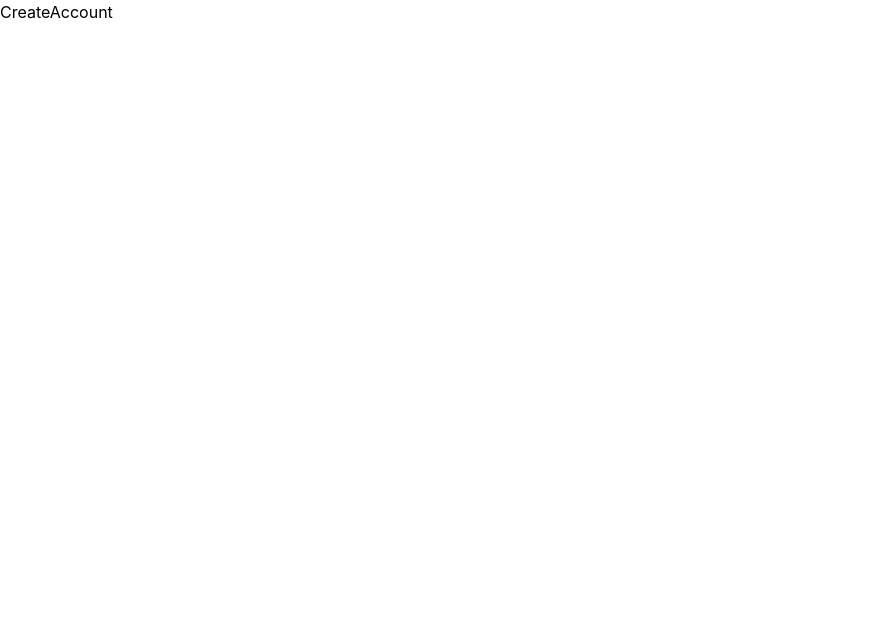
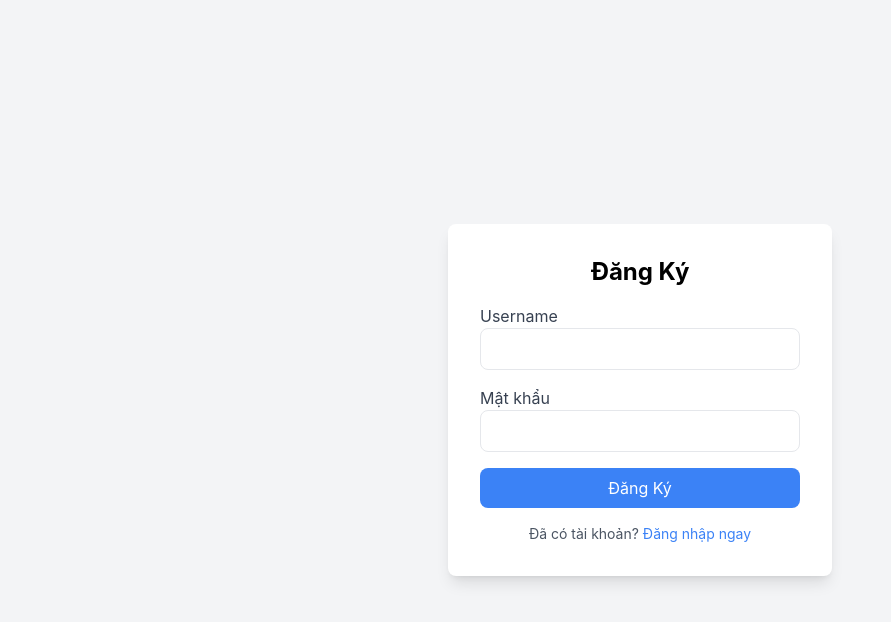
Before and after one commit to HUUQUY1004/asset-management, a React (Create React App) app in the folder asset-ui/: page /create-account in a window 1280 px wide. Shown: the top 622 px of the page, without its empty margins (0-891 px from the left). Built offline with nearby package versions, Linux system fonts and the light colour scheme.

Commit message:
create account, login, config route & app

```diff
--- a/asset-ui/src/App.js
+++ b/asset-ui/src/App.js
@@ -9,7 +9,7 @@
       <Routes>
         {routes.map((item, index) => {
           const Page = item.Component;
-          return <Route path={item.path} element={<Page />} />;
+          return <Route key={index} path={item.path} element={<Page />} />;
         })}
       </Routes>
     </BrowserRouter>
--- a/asset-ui/src/pages/account/createAccount.jsx
+++ b/asset-ui/src/pages/account/createAccount.jsx
@@ -1,7 +1,86 @@
-function CreateAccount() {
+import { useState } from "react";
+
+const CreateAccount = () => {
+    const [formData, setFormData] = useState({
+        username: "",
+        password: "",
+    });
+
+    const [error, setError] = useState("");
+    const [success, setSuccess] = useState("");
+
+    const handleChange = (e) => {
+        setFormData({ ...formData, [e.target.name]: e.target.value });
+    };
+
+    const handleSubmit = async (e) => {
+        e.preventDefault();
+        setError("");
+        setSuccess("");
+
+        try {
+            const response = await fetch("http://localhost:5000/api/auth/register", {
+                method: "POST",
+                headers: { "Content-Type": "application/json" },
+                body: JSON.stringify(formData),
+            });
+
+            if (!response.ok) {
+                throw new Error("Đăng ký thất bại! Username có thể đã tồn tại.");
+            }
+
+            setSuccess("Đăng ký thành công!");
+            setFormData({ username: "", password: "" });
+        } catch (err) {
+            setError(err.message);
+        }
+    };
+
     return (
-        <div>CreateAccount</div>
-     );
-}
+        <div className="flex items-center justify-center h-screen bg-gray-100">
+            <div className="bg-white p-8 rounded-lg shadow-lg w-96">
+                <h2 className="text-2xl font-bold mb-4 text-center">Đăng Ký</h2>
+                {error && <p className="text-red-500 text-center">{error}</p>}
+                {success && <p className="text-green-500 text-center">{success}</p>}
+                <form onSubmit={handleSubmit} className="space-y-4">
+                    <div>
+                        <label className="block text-gray-700">Username</label>
+                        <input
+                            type="text"
+                            name="username"
+                            value={formData.username}
+                            onChange={handleChange}
+                            className="w-full p-2 border rounded-lg focus:outline-none focus:ring-2 focus:ring-blue-500"
+                            required
+                        />
+                    </div>
+                    <div>
+                        <label className="block text-gray-700">Mật khẩu</label>
+                        <input
+                            type="password"
+                            name="password"
+                            value={formData.password}
+                            onChange={handleChange}
+                            className="w-full p-2 border rounded-lg focus:outline-none focus:ring-2 focus:ring-blue-500"
+                            required
+                        />
+                    </div>
+                    <button
+                        type="submit"
+                        className="w-full bg-blue-500 text-white py-2 rounded-lg hover:bg-blue-600 transition duration-200"
+                    >
+                        Đăng Ký
+                    </button>
+                </form>
+                <p className="text-gray-600 text-sm mt-4 text-center">
+                    Đã có tài khoản?{" "}
+                    <a href="/login" className="text-blue-500 hover:underline">
+                        Đăng nhập ngay
+                    </a>
+                </p>
+            </div>
+        </div>
+    );
+};
 
 export default CreateAccount;
--- a/asset-ui/src/pages/login/login.jsx
+++ b/asset-ui/src/pages/login/login.jsx
@@ -0,0 +1,86 @@
+import { useState } from "react";
+
+const Login = () => {
+    const [formData, setFormData] = useState({
+        username: "",
+        password: "",
+    });
+
+    const [error, setError] = useState("");
+    const [success, setSuccess] = useState("");
+
+    const handleChange = (e) => {
+        setFormData({ ...formData, [e.target.name]: e.target.value });
+    };
+
+    const handleSubmit = async (e) => {
+        e.preventDefault();
+        setError("");
+        setSuccess("");
+
+        try {
+            const response = await fetch("http://localhost:5000/api/auth/register", {
+                method: "POST",
+                headers: { "Content-Type": "application/json" },
+                body: JSON.stringify(formData),
+            });
+
+            if (!response.ok) {
+                throw new Error("Đăng ký thất bại! Username có thể đã tồn tại.");
+            }
+
+            setSuccess("Đăng ký thành công!");
+            setFormData({ username: "", password: "" });
+        } catch (err) {
+            setError(err.message);
+        }
+    };
+
+    return (
+        <div className="flex items-center justify-center h-screen bg-gray-100">
+            <div className="bg-white p-8 rounded-lg shadow-lg w-96">
+                <h2 className="text-2xl font-bold mb-4 text-center">Đăng Ký</h2>
+                {error && <p className="text-red-500 text-center">{error}</p>}
+                {success && <p className="text-green-500 text-center">{success}</p>}
+                <form onSubmit={handleSubmit} className="space-y-4">
+                    <div>
+                        <label className="block text-gray-700">Username</label>
+                        <input
+                            type="text"
+                            name="username"
+                            value={formData.username}
+                            onChange={handleChange}
+                            className="w-full p-2 border rounded-lg focus:outline-none focus:ring-2 focus:ring-blue-500"
+                            required
+                        />
+                    </div>
+                    <div>
+                        <label className="block text-gray-700">Mật khẩu</label>
+                        <input
+                            type="password"
+                            name="password"
+                            value={formData.password}
+                            onChange={handleChange}
+                            className="w-full p-2 border rounded-lg focus:outline-none focus:ring-2 focus:ring-blue-500"
+                            required
+                        />
+                    </div>
+                    <button
+                        type="submit"
+                        className="w-full bg-blue-500 text-white py-2 rounded-lg hover:bg-blue-600 transition duration-200"
+                    >
+                        Đăng Ký
+                    </button>
+                </form>
+                <p className="text-gray-600 text-sm mt-4 text-center">
+                    Đã có tài khoản?{" "}
+                    <a href="/login" className="text-blue-500 hover:underline">
+                        Đăng nhập ngay
+                    </a>
+                </p>
+            </div>
+        </div>
+    );
+};
+
+export default Login;
--- a/asset-ui/src/router.js
+++ b/asset-ui/src/router.js
@@ -2,6 +2,7 @@
 import EditAsset from "./pages/asset/editAsset";
 import ShowAsset from "./pages/asset/showAsset";
 import CreateAccount from "./pages/account/createAccount";
+import Login from "./pages/login/login";
 import Home from "./pages/home/home";
 import ShowAccount from "./pages/account/showAccount";
 
@@ -30,4 +31,8 @@
     path: "/show-account",
     Component: ShowAccount,
   },
+  {
+    path: "/login",
+    Component: Login,
+  }
 ];
```
